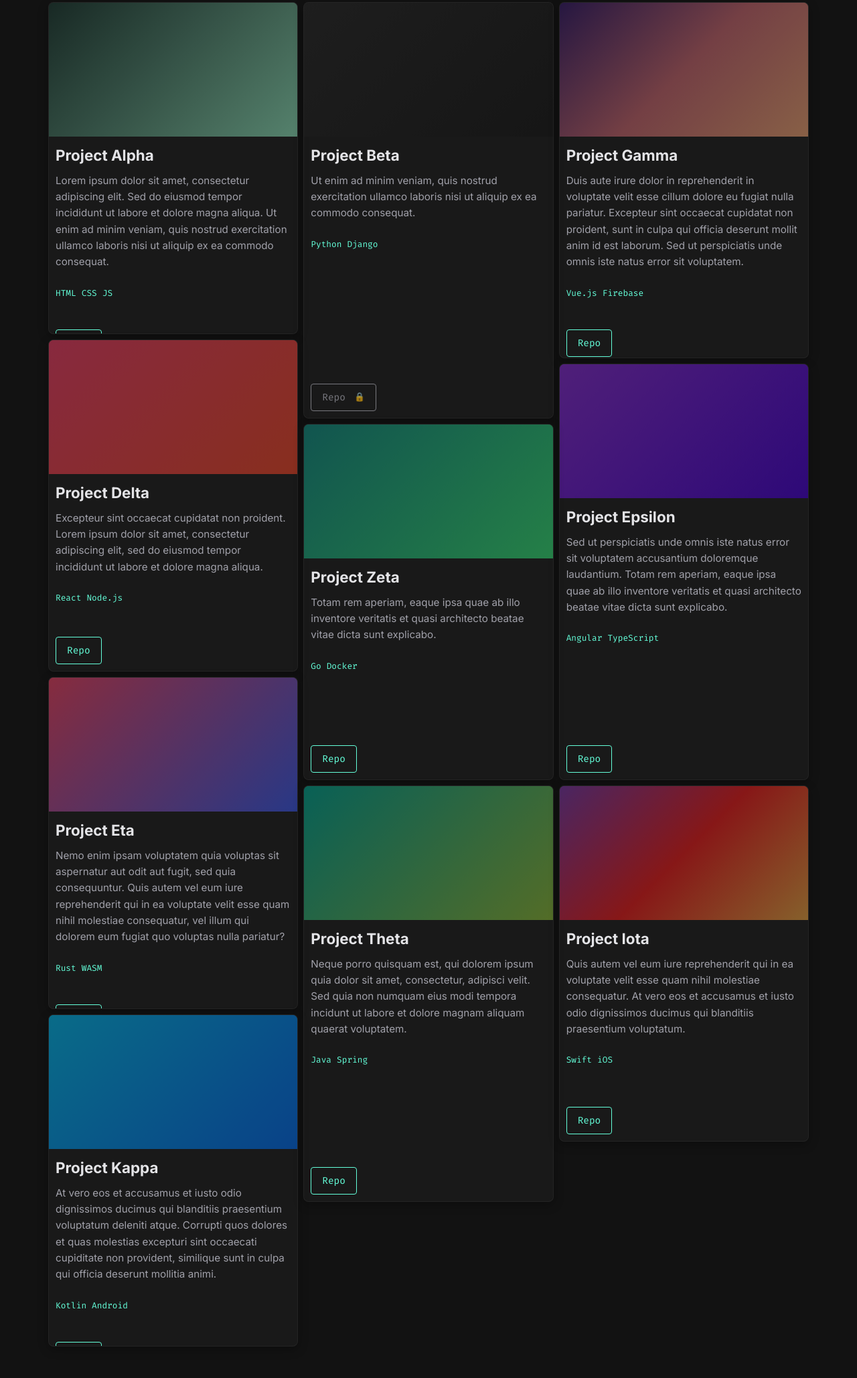
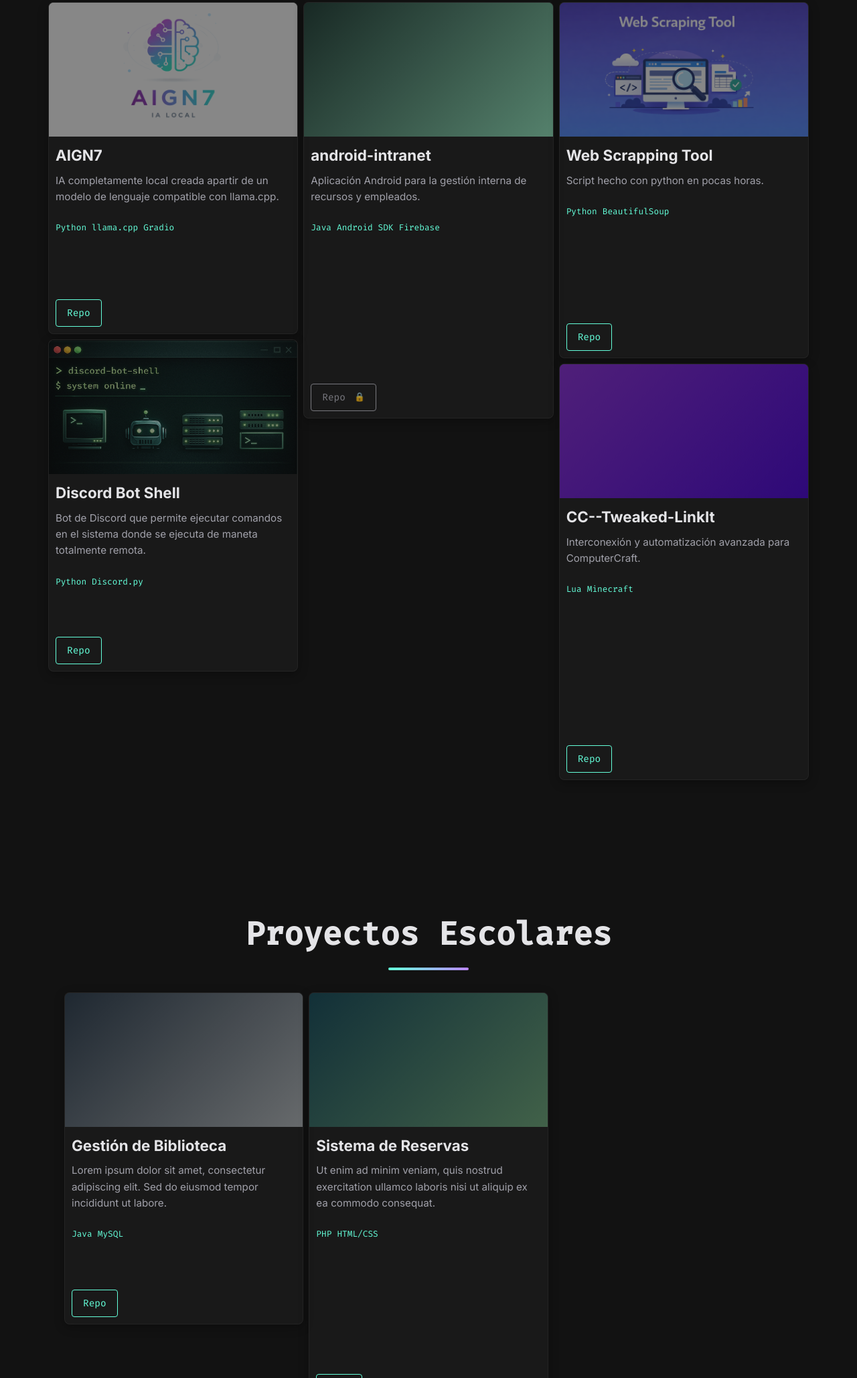
Before and after one commit to fuegon7/Portfolio, a plain HTML site: page projects.html in a window 1280 px wide. Shown: the part 242-2300 px from the top of the page at 67% size. Drawn offline with Linux system fonts and the light colour scheme.

Commit message:
Add AIGN7 and Web Scrapping Tool projects, update existing project details, and refine Spanish and English translations.

```diff
--- a/projects.html
+++ b/projects.html
@@ -48,35 +48,36 @@
     <section id="projects-page" style="padding-top: 120px; min-height: 100vh;">
         <h2 class="section-title" data-i18n="nav_projects">Proyectos</h2>
         <div class="masonry-grid">
-            <!-- Project 1 -->
+            <!-- Project 1: AIGN7 -->
+            <div class="project-card">
+                <div class="project-image"
+                    style="background-image: url('assets/images/AIGN7.webp'); background-size: cover; background-position: center;">
+                </div>
+                <div class="project-content">
+                    <h3 data-i18n="proj_ai">AIGN7</h3>
+                    <p data-i18n="desc_ai">IA completamente local creada apartir de un modelo de lenguaje compatible con
+                        llama.cpp.</p>
+                    <div class="project-tags">
+                        <span>Python</span>
+                        <span>llama.cpp</span>
+                        <span>Gradio</span>
+                    </div>
+                </div>
+                <div class="project-links">
+                    <a href="https://github.com/fuegon7/AIGN7">Repo</a>
+                </div>
+            </div>
+
+            <!-- Project 2: android-intranet (PRIVATE) -->
             <div class="project-card">
                 <div class="project-image" style="background: linear-gradient(135deg, #1f4037 0%, #99f2c8 100%);"></div>
                 <div class="project-content">
-                    <h3>Project Alpha</h3>
-                    <p>Lorem ipsum dolor sit amet, consectetur adipiscing elit. Sed do eiusmod tempor incididunt ut
-                        labore et dolore magna aliqua. Ut enim ad minim veniam, quis nostrud exercitation ullamco
-                        laboris nisi ut aliquip ex ea commodo consequat.</p>
+                    <h3>android-intranet</h3>
+                    <p>Aplicación Android para la gestión interna de recursos y empleados.</p>
                     <div class="project-tags">
-                        <span>HTML</span>
-                        <span>CSS</span>
-                        <span>JS</span>
-                    </div>
-                </div>
-                <div class="project-links">
-                    <a href="#">Repo</a>
-                </div>
-            </div>
-
-            <!-- Project 2 -->
-            <div class="project-card">
-                <div class="project-image" style="background: linear-gradient(135deg, #2a2a2a 0%, #1a1a1a 100%);"></div>
-                <div class="project-content">
-                    <h3>Project Beta</h3>
-                    <p>Ut enim ad minim veniam, quis nostrud exercitation ullamco laboris nisi ut aliquip ex ea commodo
-                        consequat.</p>
-                    <div class="project-tags">
-                        <span>Python</span>
-                        <span>Django</span>
+                        <span>Java</span>
+                        <span>Android SDK</span>
+                        <span>Firebase</span>
                     </div>
                 </div>
                 <div class="project-links">
@@ -84,150 +85,94 @@
                 </div>
             </div>
 
-            <!-- Project 3 -->
+            <!-- Project 3: web-scrapping-tool -->
             <div class="project-card">
-                <div class="project-image"
-                    style="background: linear-gradient(135deg, #3a1c71 0%, #d76d77 50%, #ffaf7b 100%);"></div>
+                <div class="project-image" style="background-image: url('assets/images/WebScrapingTool.webp');"></div>
                 <div class="project-content">
-                    <h3>Project Gamma</h3>
-                    <p>Duis aute irure dolor in reprehenderit in voluptate velit esse cillum dolore eu fugiat nulla
-                        pariatur. Excepteur sint occaecat cupidatat non proident, sunt in culpa qui officia deserunt
-                        mollit anim id est laborum. Sed ut perspiciatis unde omnis iste natus error sit voluptatem.</p>
+                    <h3 data-i18n="proj_cloud">Web Scrapping Tool</h3>
+                    <p data-i18n="desc_cloud">Script hecho con python en pocas horas.</p>
                     <div class="project-tags">
-                        <span>Vue.js</span>
-                        <span>Firebase</span>
+                        <span>Python</span>
+                        <span>BeautifulSoup</span>
                     </div>
                 </div>
                 <div class="project-links">
-                    <a href="#">Repo</a>
+                    <a href="https://github.com/fuegon7/web-scrapping-tool">Repo</a>
                 </div>
             </div>
 
-            <!-- Project 4 -->
+            <!-- Project 4: DiscordBotShell -->
             <div class="project-card">
-                <div class="project-image" style="background: linear-gradient(135deg, #FF416C 0%, #FF4B2B 100%);"></div>
+                <div class="project-image"
+                    style="background-image: url('assets/images/DiscordBotShell.webp'); background-size: cover; background-position: center;">
+                </div>
                 <div class="project-content">
-                    <h3>Project Delta</h3>
-                    <p>Excepteur sint occaecat cupidatat non proident. Lorem ipsum dolor sit amet, consectetur
-                        adipiscing elit, sed do eiusmod tempor incididunt ut labore et dolore magna aliqua.</p>
+                    <h3 data-i18n="proj_bot">Discord Bot Shell</h3>
+                    <p data-i18n="desc_bot">Bot de Discord para ejecución remota de comandos.</p>
                     <div class="project-tags">
-                        <span>React</span>
-                        <span>Node.js</span>
+                        <span>Python</span>
+                        <span>Discord.py</span>
                     </div>
                 </div>
                 <div class="project-links">
-                    <a href="#">Repo</a>
+                    <a href="https://github.com/fuegon7/DiscordBotShell">Repo</a>
                 </div>
             </div>
 
-            <!-- Project 5 -->
+            <!-- Project 5: CC--Tweaked-LinkIt -->
             <div class="project-card">
                 <div class="project-image" style="background: linear-gradient(135deg, #8E2DE2 0%, #4A00E0 100%);"></div>
                 <div class="project-content">
-                    <h3>Project Epsilon</h3>
-                    <p>Sed ut perspiciatis unde omnis iste natus error sit voluptatem accusantium doloremque laudantium.
-                        Totam rem aperiam, eaque ipsa quae ab illo inventore veritatis et quasi architecto beatae vitae
-                        dicta sunt explicabo.</p>
+                    <h3>CC--Tweaked-LinkIt</h3>
+                    <p>Interconexión y automatización avanzada para ComputerCraft.</p>
                     <div class="project-tags">
-                        <span>Angular</span>
-                        <span>TypeScript</span>
+                        <span>Lua</span>
+                        <span>Minecraft</span>
                     </div>
                 </div>
                 <div class="project-links">
-                    <a href="#">Repo</a>
-                </div>
-            </div>
-
-            <!-- Project 6 -->
-            <div class="project-card">
-                <div class="project-image" style="background: linear-gradient(135deg, #11998e 0%, #38ef7d 100%);"></div>
-                <div class="project-content">
-                    <h3>Project Zeta</h3>
-                    <p>Totam rem aperiam, eaque ipsa quae ab illo inventore veritatis et quasi architecto beatae vitae
-                        dicta sunt explicabo.</p>
-                    <div class="project-tags">
-                        <span>Go</span>
-                        <span>Docker</span>
-                    </div>
-                </div>
-                <div class="project-links">
-                    <a href="#">Repo</a>
-                </div>
-            </div>
-
-            <!-- Project 7 -->
-            <div class="project-card">
-                <div class="project-image" style="background: linear-gradient(135deg, #FC466B 0%, #3F5EFB 100%);"></div>
-                <div class="project-content">
-                    <h3>Project Eta</h3>
-                    <p>Nemo enim ipsam voluptatem quia voluptas sit aspernatur aut odit aut fugit, sed quia
-                        consequuntur. Quis autem vel eum iure reprehenderit qui in ea voluptate velit esse quam nihil
-                        molestiae consequatur, vel illum qui dolorem eum fugiat quo voluptas nulla pariatur?</p>
-                    <div class="project-tags">
-                        <span>Rust</span>
-                        <span>WASM</span>
-                    </div>
-                </div>
-                <div class="project-links">
-                    <a href="#">Repo</a>
-                </div>
-            </div>
-
-            <!-- Project 8 -->
-            <div class="project-card">
-                <div class="project-image" style="background: linear-gradient(135deg, #00b09b 0%, #96c93d 100%);"></div>
-                <div class="project-content">
-                    <h3>Project Theta</h3>
-                    <p>Neque porro quisquam est, qui dolorem ipsum quia dolor sit amet, consectetur, adipisci velit. Sed
-                        quia non numquam eius modi tempora incidunt ut labore et dolore magnam aliquam quaerat
-                        voluptatem.</p>
-                    <div class="project-tags">
-                        <span>Java</span>
-                        <span>Spring</span>
-                    </div>
-                </div>
-                <div class="project-links">
-                    <a href="#">Repo</a>
-                </div>
-            </div>
-
-            <!-- Project 9 -->
-            <div class="project-card">
-                <div class="project-image"
-                    style="background: linear-gradient(135deg, #833ab4 0%, #fd1d1d 50%, #fcb045 100%);"></div>
-                <div class="project-content">
-                    <h3>Project Iota</h3>
-                    <p>Quis autem vel eum iure reprehenderit qui in ea voluptate velit esse quam nihil molestiae
-                        consequatur. At vero eos et accusamus et iusto odio dignissimos ducimus qui blanditiis
-                        praesentium voluptatum.</p>
-                    <div class="project-tags">
-                        <span>Swift</span>
-                        <span>iOS</span>
-                    </div>
-                </div>
-                <div class="project-links">
-                    <a href="#">Repo</a>
-                </div>
-            </div>
-
-            <!-- Project 10 -->
-            <div class="project-card">
-                <div class="project-image" style="background: linear-gradient(135deg, #00c6ff 0%, #0072ff 100%);"></div>
-                <div class="project-content">
-                    <h3>Project Kappa</h3>
-                    <p>At vero eos et accusamus et iusto odio dignissimos ducimus qui blanditiis praesentium voluptatum
-                        deleniti atque. Corrupti quos dolores et quas molestias excepturi sint occaecati cupiditate non
-                        provident, similique sunt in culpa qui officia deserunt mollitia animi.</p>
-                    <div class="project-tags">
-                        <span>Kotlin</span>
-                        <span>Android</span>
-                    </div>
-                </div>
-                <div class="project-links">
-                    <a href="#">Repo</a>
+                    <a href="https://github.com/fuegon7/CC--Tweaked-LinkIt">Repo</a>
                 </div>
             </div>
         </div>
+
+        <section id="school-projects" style="margin-top: 6rem;">
+            <h2 class="section-title">Proyectos Escolares</h2>
+            <div class="masonry-grid">
+                <div class="project-card">
+                    <div class="project-image" style="background: linear-gradient(135deg, #2c3e50 0%, #bdc3c7 100%);">
+                    </div>
+                    <div class="project-content">
+                        <h3>Gestión de Biblioteca</h3>
+                        <p>Lorem ipsum dolor sit amet, consectetur adipiscing elit. Sed do eiusmod tempor incididunt ut
+                            labore.</p>
+                        <div class="project-tags">
+                            <span>Java</span>
+                            <span>MySQL</span>
+                        </div>
+                    </div>
+                    <div class="project-links">
+                        <a href="#">Repo</a>
+                    </div>
+                </div>
+                <div class="project-card">
+                    <div class="project-image" style="background: linear-gradient(135deg, #134e5e 0%, #71b280 100%);">
+                    </div>
+                    <div class="project-content">
+                        <h3>Sistema de Reservas</h3>
+                        <p>Ut enim ad minim veniam, quis nostrud exercitation ullamco laboris nisi ut aliquip ex ea
+                            commodo consequat.</p>
+                        <div class="project-tags">
+                            <span>PHP</span>
+                            <span>HTML/CSS</span>
+                        </div>
+                    </div>
+                    <div class="project-links">
+                        <a href="#">Repo</a>
+                    </div>
+                </div>
+            </div>
+        </section>
 
         <div style="text-align: center; margin: 4rem 0;">
             <a href="index.html" class="cta-button" data-i18n="nav_home">Inicio</a>
--- a/styles.css
+++ b/styles.css
@@ -385,7 +385,7 @@ section {
     display: block;
     background: radial-gradient(circle, rgba(100, 255, 218, 0.2) 0%, transparent 70%);
     box-shadow: 0 0 40px var(--glow-cyan);
-    background-image: url('https://via.placeholder.com/200');
+    background-image: url('https://placehold.co/200');
     background-size: cover;
     background-position: center;
 }
--- a/translations.js
+++ b/translations.js
@@ -2,7 +2,7 @@ const translations = {
     es: {
         nav_home: "Inicio",
         nav_about: "Sobre mí",
-        nav_skills: "Skills",
+        nav_skills: "Habilidades",
         nav_projects: "Proyectos",
         nav_contact: "Contacto",
         hero_title: "Gerard Moreno Campos",
@@ -11,7 +11,7 @@ const translations = {
         hero_cta: "Explorar Perfil",
         hero_contact: "Contactar",
         about_title: "whoami",
-        profile_title: "System Administrator",
+        profile_title: "Administrador de Sistemas",
         profile_quote: "\"Nada es fijo, todo se construye según la sociedad avanza, lo que hace importante el aprendizaje constante\"",
         about_p1: "Soy un profesional especializado en el área de ASIR y DAM, adquiriendo conocimientos más allá de los estudios. He trabajado en el desarrollo de aplicaciones para llevar a cabo la digitalización de procesos y en el mantenimiento de sistemas y redes, algo que me hace sentir muy bien. Disfruto de trabajar en proyectos personales, por ahora estoy centrado en el ámbito del machine learning. ",
         about_p2: "Me considero una persona proactiva y flexible, que se puede integrar en grupos diferentes y resolver problemas de una manera creativa. Espero poder aportar mi experiencia a proyectos innovadores a la vez que sigo conociendo sobre estos.",
@@ -19,20 +19,20 @@ const translations = {
         exp_years: "Años de experiencia",
         exp_projects: "Proyectos completados",
         exp_motivation: "Motivación",
-        skills_title: "Initial Abilities",
+        skills_title: "Habilidades Iniciales",
         skill_cloud: "Cloud básico",
         cat_frontend: "Frontend",
         cat_backend: "Backend",
         cat_devops: "DevOps & Systems",
-        cat_tools: "Tools",
-        projects_title: "Executed Protocols",
+        cat_tools: "Herramientas",
+        projects_title: "Protocolos Ejecutados",
         proj_bot: "Discord Bot Shell",
         desc_bot: "Bot de Discord que permite ejecutar comandos en el sistema donde se ejecuta de maneta totalmente remota.",
         proj_chat: "Secure Chat",
         desc_chat: "Aplicación de mensajería cifrada de extremo a extremo.",
-        proj_cloud: "Cloud Manager",
-        desc_cloud: "Dashboard para gestión de instancias VPS automatizada.",
-        contact_title: "Establish Connection",
+        proj_cloud: "Web Scrapping Tool",
+        desc_cloud: "Script hecho con python en pocas horas.",
+        contact_title: "Establecer Conexión",
         contact_subtitle: "¿Listo para colaborar?",
         contact_text: "Estoy disponible para proyectos freelance y oportunidades full-time. Envíame un mensaje y te responderé lo antes posible.",
         contact_location: "Tarragona, España",
@@ -66,6 +66,7 @@ const translations = {
         exp_years: "Years of Experience",
         exp_projects: "Projects Completed",
         exp_satisfaction: "Client Satisfaction",
+        exp_motivation: "Motivation",
         skills_title: "Initial Abilities",
         skill_cloud: "Basic Cloud",
         cat_frontend: "Frontend",
@@ -77,8 +78,8 @@ const translations = {
         desc_bot: "Discord bot that allows executing commands on the system where it is running remotely.",
         proj_chat: "Secure Chat",
         desc_chat: "End-to-end encrypted messaging application.",
-        proj_cloud: "Cloud Manager",
-        desc_cloud: "Dashboard for automated VPS instance management.",
+        proj_cloud: "Web Scrapping Tool",
+        desc_cloud: "Python script created in a few hours.",
         contact_title: "Establish Connection",
         contact_subtitle: "Ready to collaborate?",
         contact_text: "I am available for freelance projects and full-time opportunities. Send me a message and I will reply as soon as possible.",
```
Also changed, not shown: index.html (+6 -10 lines), assets/images/AIGN7.webp (added), assets/images/WebScrapingTool.webp (added).
